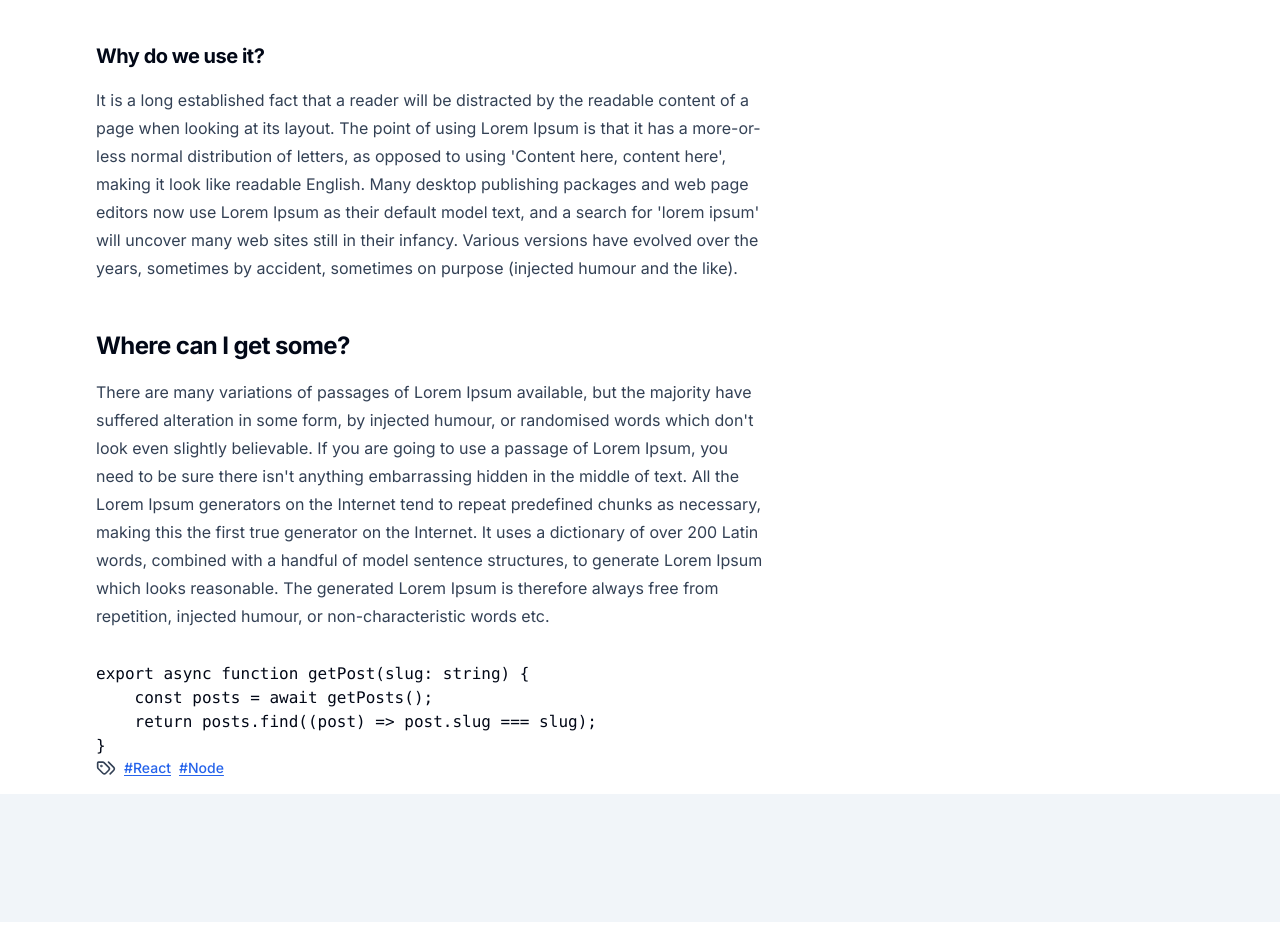
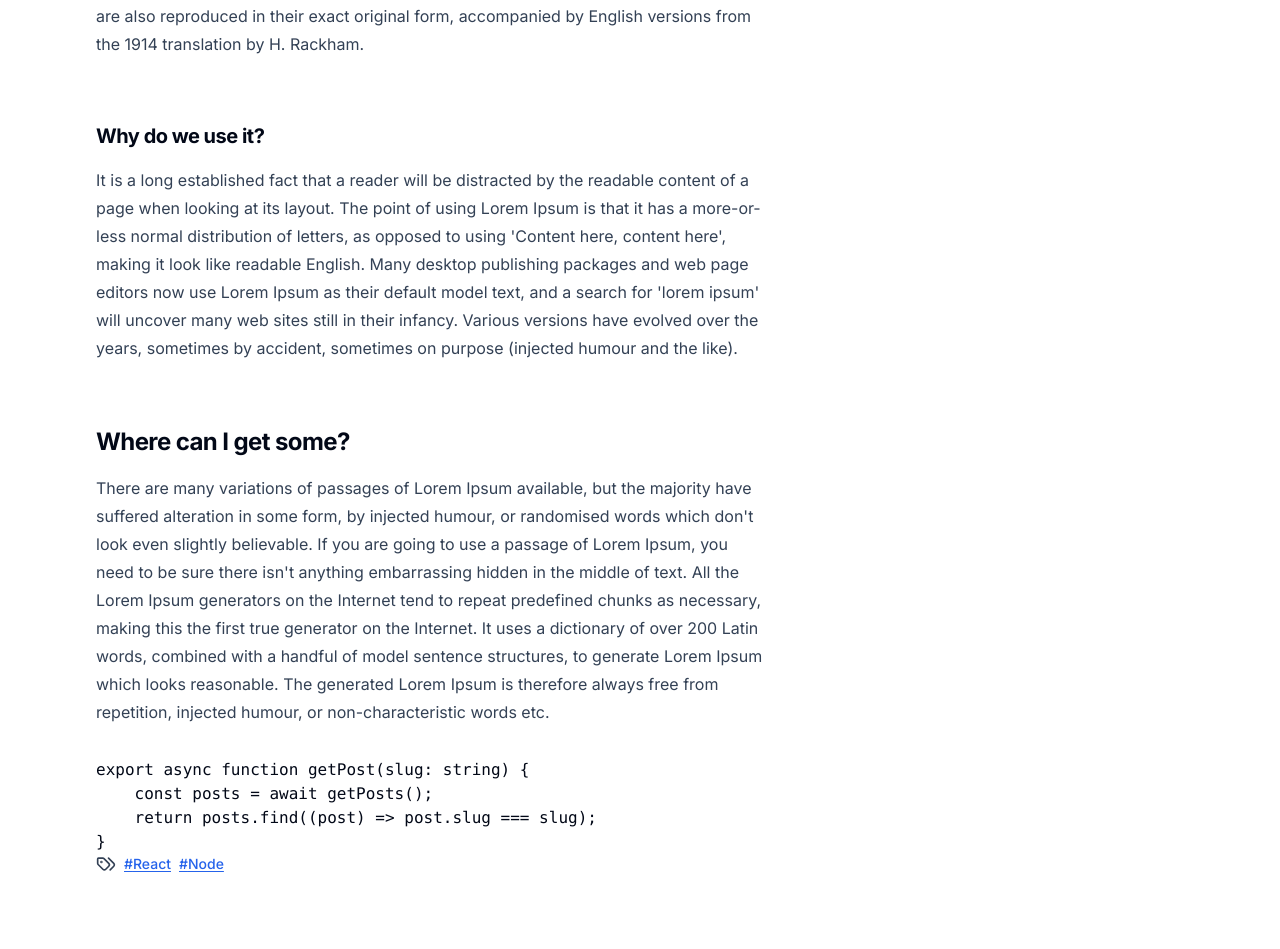
Before and after one commit to sundaray/hemantasundaray, a Next.js app: page /blog/first-post in a window 1280 px wide. Shown: the part 1663-2612 px from the top of the page. Before the commit the page ends 2585 px from the top, so only its background shows below. Built offline with nearby package versions, Linux system fonts and the light colour scheme.

Commit message:
fixed the CSS positioning of the utterances widget

```diff
--- a/components/blog-post-layout.tsx
+++ b/components/blog-post-layout.tsx
@@ -20,7 +20,7 @@ export function BlogPostLayout({ children, frontmatter }: BlogPostLayoutProps) {
 
   return (
     <>
-      <div className="container grid max-w-6xl grid-cols-16 gap-8">
+      <div className="container grid max-w-6xl grid-cols-16 gap-16">
         <header className="col-span-full border-b py-16">
           <div className="mb-8 flex items-center gap-2 text-sm font-medium">
             <Link
@@ -81,10 +81,10 @@ export function BlogPostLayout({ children, frontmatter }: BlogPostLayoutProps) {
             <TOC />
           </aside>
         </section>
+        <section className="col-span-full rounded-lg bg-secondary py-16">
+          <Comments />
+        </section>
       </div>
-      <section className="bg-secondary py-16">
-        <Comments />
-      </section>
     </>
   );
 }
--- a/styles/globals.css
+++ b/styles/globals.css
@@ -84,11 +84,11 @@ input {
   }
 
   .prose h2 {
-    @apply mb-4 mt-12 text-xl font-bold tracking-tight lg:text-2xl;
+    @apply mb-4 mt-16 text-xl font-bold tracking-tight lg:text-2xl;
   }
 
   .prose h3 {
-    @apply mb-4 mt-12 text-lg font-bold tracking-tight lg:text-xl;
+    @apply mb-4 mt-16 text-lg font-bold tracking-tight lg:text-xl;
   }
 
   .prose :where(h2, h3) {
```
